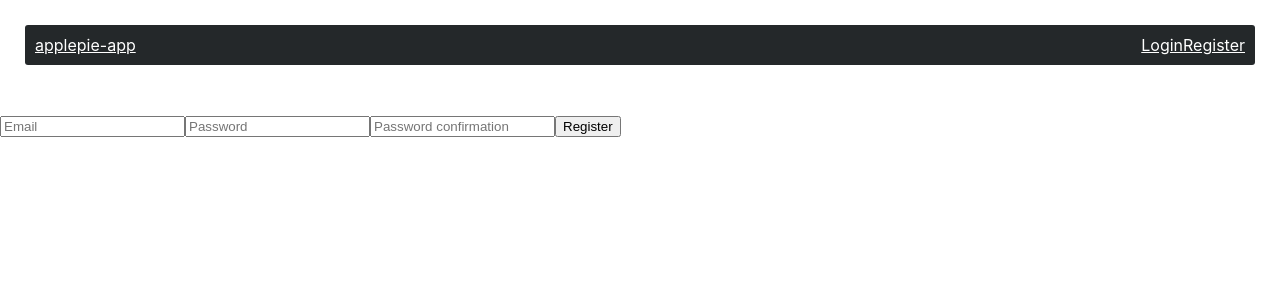
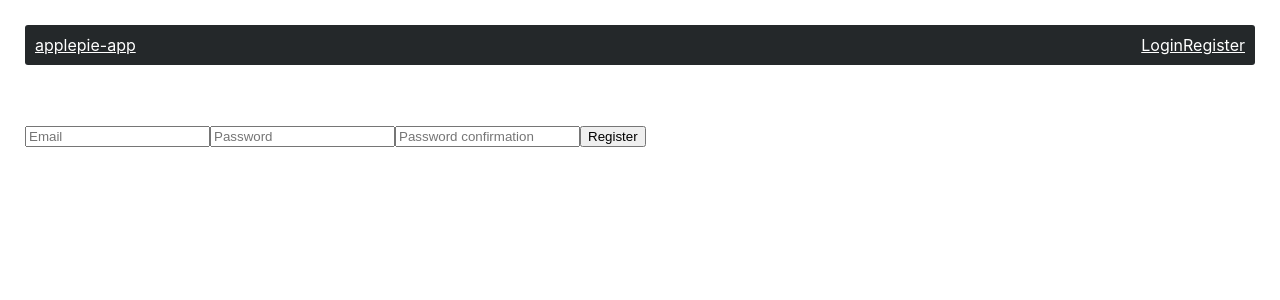
Before and after one commit to Applepie9/applepie_app, a React (Create React App) app in the folder client/: page /register in a window 1280 px wide. Shown: the top 300 px of the page. Built offline with nearby package versions, Linux system fonts and the light colour scheme.

Commit message:
Add styling to Login and Register page

```diff
--- a/client/src/components/auth/Login.js
+++ b/client/src/components/auth/Login.js
@@ -42,7 +42,13 @@ export default function Login() {
   };
 
   return (
-    <div>
+    <div
+      style={{
+        margin: "0px 15px 30px 15px",
+        border: "20px",
+        padding: "10px"
+      }}
+    >
       {failure && <label>Something went wrong</label>}
       <form onSubmit={handleSubmit}>
         <input
--- a/client/src/components/auth/Register.js
+++ b/client/src/components/auth/Register.js
@@ -43,7 +43,13 @@ export default function Register() {
   };
 
   return (
-    <div>
+    <div
+      style={{
+        margin: "0px 15px 30px 15px",
+        border: "20px",
+        padding: "10px",
+      }}
+    >
       {failure && <label>Something went wrong</label>}
       <form onSubmit={handleSubmit}>
         <input
```
